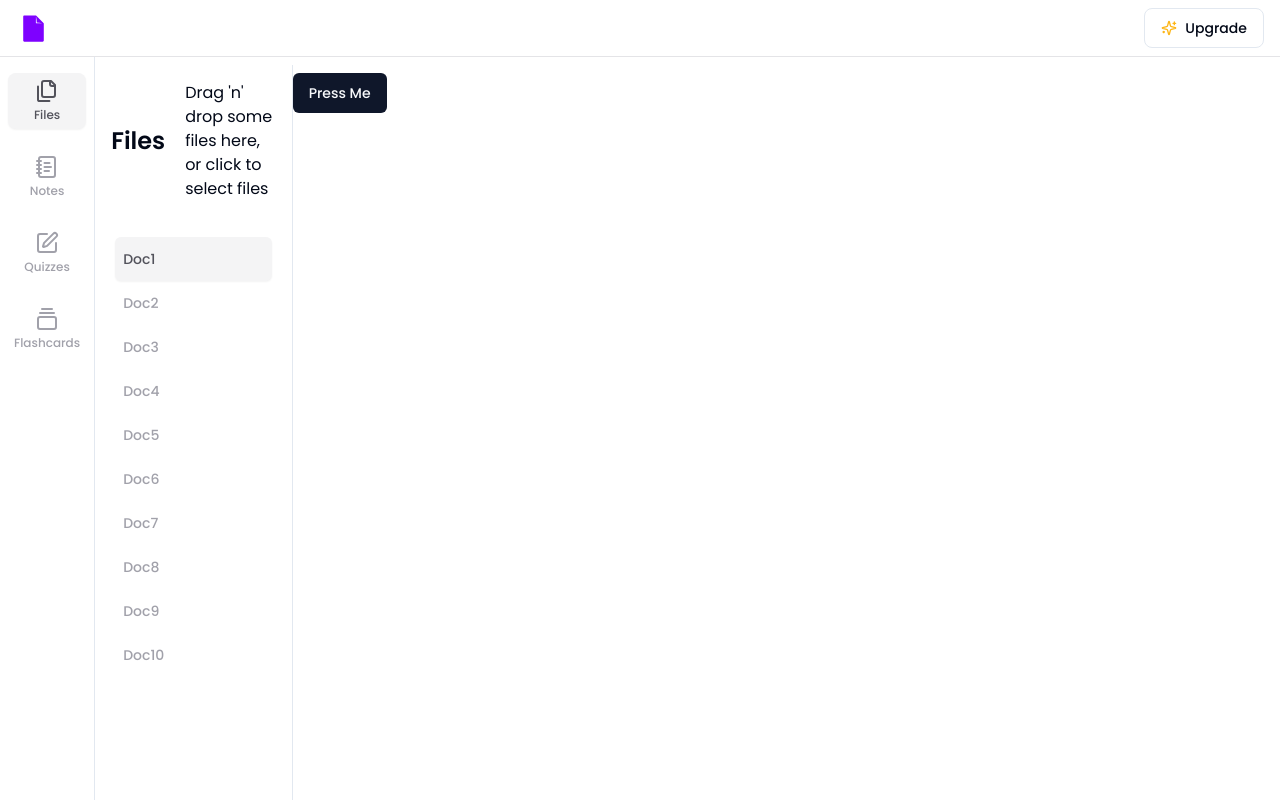
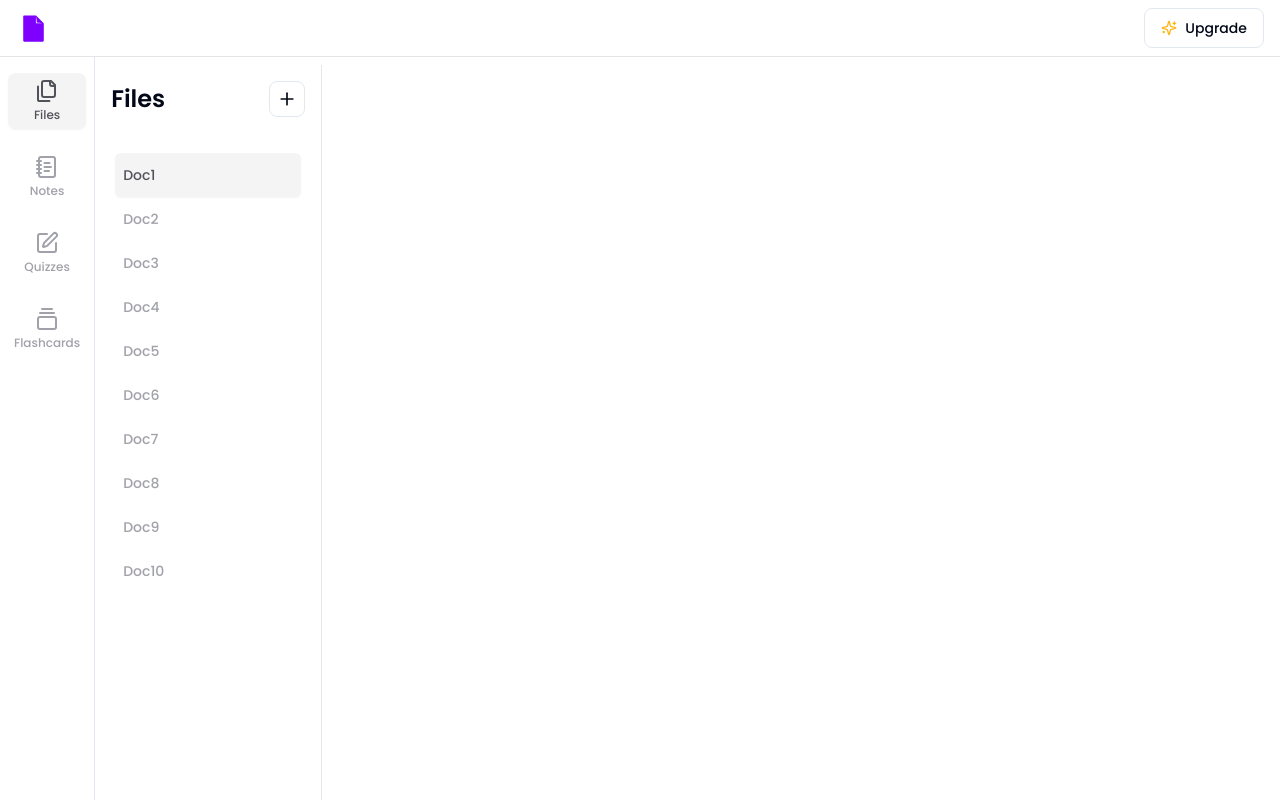
Before and after one commit to sanhun02/docuwise-ai, a Next.js app: page /app in a window 1280 px wide. Built offline with nearby package versions, Linux system fonts and the light colour scheme; no server answers.

Commit message:
pdf viewer styled

```diff
--- /dev/null
+++ b/src/app/api/download/route.ts
@@ -0,0 +1,42 @@
+import { NextRequest, NextResponse } from "next/server";
+import { connectToDB } from "@/lib/mongo";
+import { PDF } from "@/lib/mongo/models";
+
+export async function GET(req: NextRequest) {
+    await connectToDB();
+
+    const { searchParams } = new URL(req.url);
+    const userId = searchParams.get("userId");
+    const filename = searchParams.get("filename");
+
+    if (!userId || !filename) {
+        return NextResponse.json(
+            { message: "Missing userId or filename" },
+            { status: 400 }
+        );
+    }
+
+    try {
+        const pdf = await PDF.findOne({ userId, filename });
+
+        if (!pdf) {
+            return NextResponse.json(
+                { message: "File not found" },
+                { status: 404 }
+            );
+        }
+
+        return new NextResponse(pdf.content, {
+            headers: {
+                "Content-Type": pdf.contentType,
+                "Content-Disposition": `inline; filename="${pdf.filename}"`,
+            },
+        });
+    } catch (error) {
+        console.error(error);
+        return NextResponse.json(
+            { message: "Unable to retrieve file", error },
+            { status: 500 }
+        );
+    }
+}
--- a/src/app/api/upload/route.ts
+++ b/src/app/api/upload/route.ts
@@ -18,6 +18,15 @@ export async function POST(req: NextRequest) {
     }
 
     try {
+        const existingPDF = await PDF.findOne({ userId, filename: file.name });
+
+        if (existingPDF) {
+            return NextResponse.json(
+                { message: "File already uploaded" },
+                { status: 409 }
+            );
+        }
+
         const contentBuffer = Buffer.from(await file.arrayBuffer());
 
         const newPDF = new PDF({
--- a/src/components/FileTab.tsx
+++ b/src/components/FileTab.tsx
@@ -1,7 +1,12 @@
+"use client";
+
 import { Tabs, TabsContent } from "@/components/ui/tabs";
 import TabTitle from "./TabTitle";
 import TabCards from "./TabCards";
 import { Button } from "./ui/button";
+import PdfUploadAndViewer from "./PDFViewer";
+import PDFViewer from "./PDFViewer";
+import { useState } from "react";
 
 type Props = {
     userId: string | null;
@@ -20,7 +25,13 @@ const fileNames = [
     "doc10",
 ];
 
-const FileTab = ({userId}: Props) => {
+const FileTab = ({ userId }: Props) => {
+    const [filename, setFilename] = useState("");
+
+    const handleUploadSuccess = (uploadedFilename: string) => {
+        setFilename(uploadedFilename);
+    };
+
     return (
         <div className="w-full h-full p-0">
             <TabsContent
@@ -28,16 +39,20 @@ const FileTab = ({userId}: Props) => {
                 className="flex flex-col justify-start h-full p-0"
             >
                 <Tabs defaultValue="doc10" className="flex h-full p-0">
-                    <div className="w-1/6 p-4 flex flex-col gap-8 h-full border-r">
+                    <div className="w-[17rem] p-4 flex flex-col gap-8 h-full border-r">
                         <TabTitle
                             title="Files"
                             option="Add A File"
                             userId={userId}
+                            onUploadSuccess={handleUploadSuccess}
                         />
                         <TabCards tabList={fileNames} />
                     </div>
-                    <TabsContent value="doc10">
-                        <Button>Press Me</Button>
+                    <TabsContent value="doc10" className="w-full">
+                        <PDFViewer
+                            userId={userId ? userId : ""}
+                            filename={filename}
+                        />
                     </TabsContent>
                 </Tabs>
             </TabsContent>
--- a/src/components/PDFUpload.tsx
+++ b/src/components/PDFUpload.tsx
@@ -1,11 +1,14 @@
 import React from "react";
 import { useDropzone } from "react-dropzone";
+import { Button } from "./ui/button";
+import { Plus } from "lucide-react";
 
 interface Props {
     userId: string | null;
+    onUploadSuccess: (filename: string) => void;
 }
 
-function PDFUpload({ userId }: Props) {
+function PDFUpload({ userId, onUploadSuccess }: Props) {
     const { getRootProps, getInputProps } = useDropzone({
         accept: { "application/pdf": [".pdf"] },
         maxFiles: 1,
@@ -34,6 +37,7 @@ function PDFUpload({ userId }: Props) {
 
                 const data = await response.json();
                 console.log("Upload complete", data);
+                onUploadSuccess(file.name);
             } catch (error) {
                 console.log("Error during file upload", error);
             }
@@ -43,7 +47,8 @@ function PDFUpload({ userId }: Props) {
     return (
         <div {...getRootProps({ className: "dropzone" })}>
             <input {...getInputProps()} />
-            <p>Drag 'n' drop some files here, or click to select files</p>
+
+            <Button variant={"outline"} className="h-9 w-9 rounded-lg p-0"><Plus className="h-5 w-5" /></Button>
         </div>
     );
 }
--- /dev/null
+++ b/src/components/PDFViewer.tsx
@@ -0,0 +1,24 @@
+interface Props {
+    userId: string;
+    filename: string;
+}
+
+function PDFViewer({ userId, filename }: Props) {
+    const pdfUrl = `/api/download?userId=${userId}&filename=${filename}`;
+
+    return (
+        <div className="flex flex-col gap-5 h-full pb-10 px-5 w-1/2">
+            <p className="font-semibold text-lg w-full overflow-hidden truncate">{filename}</p>
+            {filename && (
+                <iframe
+                    src={pdfUrl}
+
+                    // style={{ border: "none", marginTop: "20px" }}
+                    className="border-none shadow-lg w-full rounded-xl h-full"
+                ></iframe>
+            )}
+        </div>
+    );
+}
+
+export default PDFViewer;
--- a/src/components/TabTitle.tsx
+++ b/src/components/TabTitle.tsx
@@ -1,86 +1,19 @@
-"use client";
-
-import React, { useCallback, useState } from "react";
-import { IPDF, PDF } from "@/lib/mongo/models";
-import mongoose from "mongoose";
+import React from "react";
 import PDFUpload from "./PDFUpload";
 
 type Props = {
     title: string;
     option: string;
     userId: string | null;
+    onUploadSuccess: (filename: string) => void;
 };
 
-const TabTitle = ({ title, option, userId }: Props) => {
-    // const [file, setFile] = useState<IPDF | string>("");
-
-    // const onDrop = useCallback(async (acceptedFiles: File[]) => {
-    //     const file = acceptedFiles[0];
-
-    //     const newPdf = await PDF?.create({
-    //         title: file.name,
-    //         fileId: new mongoose.Types.ObjectId(),
-    //         uploadDate: new Date(),
-    //         userId,
-    //     });
-
-    //     setFile(newPdf);
-    // }, []);
-
-    // const handleFileChange = (event: React.ChangeEvent<HTMLInputElement>) => {
-    //     event.preventDefault();
-
-    //     if (event.target.files && event.target.files.length > 0) {
-    //         setFile(event.target.files[0]);
-    //         handleUpload(event.target.files[0]);
-    //     }
-    // };
-
-    // const handleUpload = async (input: File) => {
-    //     const formData = new FormData();
-    //     formData.append("file", input);
-
-    //     console.log(input);
-
-    //     const result = await fetch("/api/upload", {
-    //         method: "POST",
-    //         formData
-    //     });
-    //     console.log(result);
-    // };
-
+const TabTitle = ({ title, option, userId, onUploadSuccess }: Props) => {
     return (
         <div className="flex items-center justify-between gap-5">
             <p className="text-2xl font-semibold">{title}</p>
             <div>
-                {/* <TooltipProvider>
-                    <Tooltip>
-                        <TooltipTrigger asChild>
-                            <Button
-                                variant="outline"
-                                className="rounded-lg w-8 h-8 p-0 hover:bg-zinc-100"
-                                onClick={() => {
-                                    document
-                                        .getElementById("file-input")
-                                        ?.click();
-                                }}
-                            >
-                                <Plus className="w-5 h-5 cursor-pointer" />
-                            </Button>
-                        </TooltipTrigger>
-                        <TooltipContent>
-                            <p>{option}</p>
-                        </TooltipContent>
-                    </Tooltip>
-                </TooltipProvider>
-                <input
-                    id="file-input"
-                    accept=".pdf"
-                    type="file"
-                    className="hidden"
-                    onChange={handleFileChange}
-                /> */}
-                <PDFUpload userId={userId} />
+                <PDFUpload userId={userId} onUploadSuccess={onUploadSuccess} />
             </div>
         </div>
     );
```
